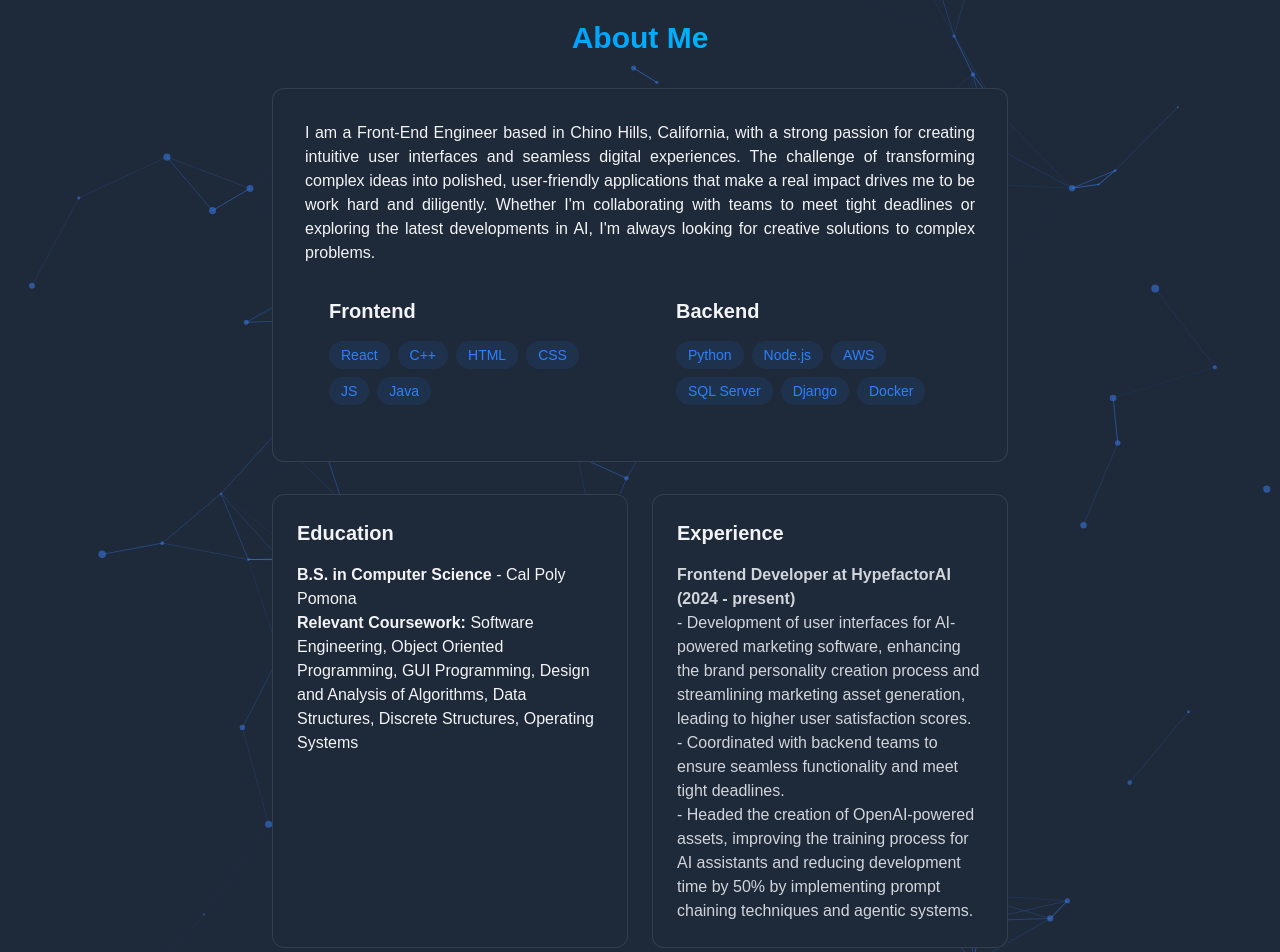
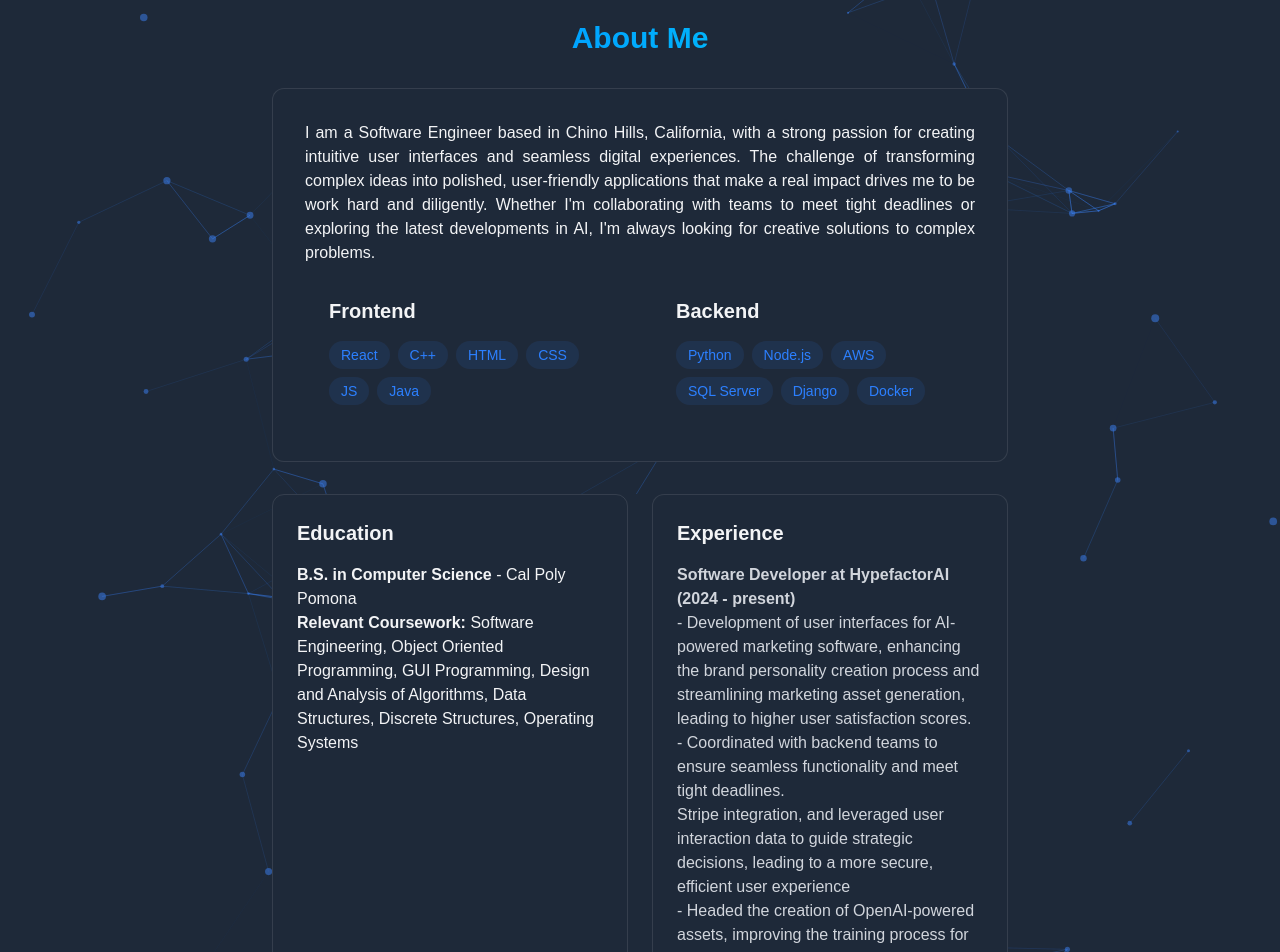
Before and after one commit to ttristten/portfolio-site, a React (Vite) app: page / in a window 1280 px wide. Shown: the part 860-1812 px from the top of the page. Built offline with nearby package versions, Linux system fonts and the light colour scheme.

Commit message:
About section fix

```diff
--- a/src/components/sections/About.jsx
+++ b/src/components/sections/About.jsx
@@ -24,7 +24,7 @@ export const About = () => {
 
           <div className="bg-gray-800 rounded-xl p-8 border-white/10 border hover:-translate-y-1 transition-all">
             <p className="mb-2 text-justify">
-              I am a Front-End Engineer based in Chino Hills, California, with a
+              I am a Software Engineer based in Chino Hills, California, with a
               strong passion for creating intuitive user interfaces and seamless
               digital experiences. The challenge of transforming complex ideas
               into polished, user-friendly applications that make a real impact
@@ -85,7 +85,7 @@ export const About = () => {
               <div className="space-y-4 text-gray-300">
                 <div>
                   <h4 className="font-semibold">
-                    Frontend Developer at HypefactorAI (2024 - present)
+                    Software Developer at HypefactorAI (2024 - present)
                   </h4>
                   <p>
                     - Development of user interfaces for AI-powered marketing
@@ -96,6 +96,11 @@ export const About = () => {
                   <p>
                     - Coordinated with backend teams to ensure seamless
                     functionality and meet tight deadlines.
+                  </p>
+                  <p>
+                    Stripe integration, and leveraged user interaction data to
+                    guide strategic decisions, leading to a more secure,
+                    efficient user experience
                   </p>
                   <p>
                     - Headed the creation of OpenAI-powered assets, improving
```
